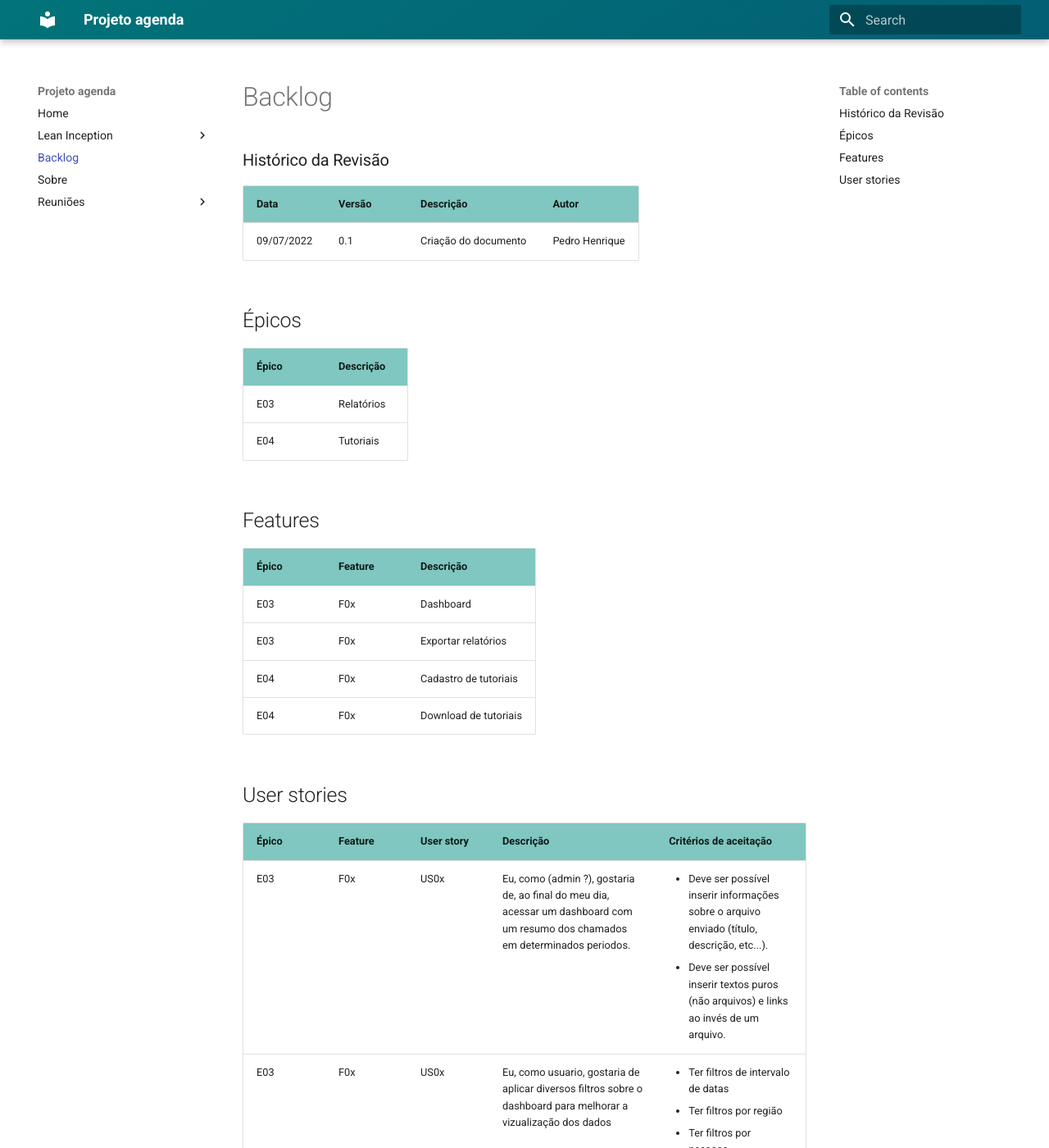
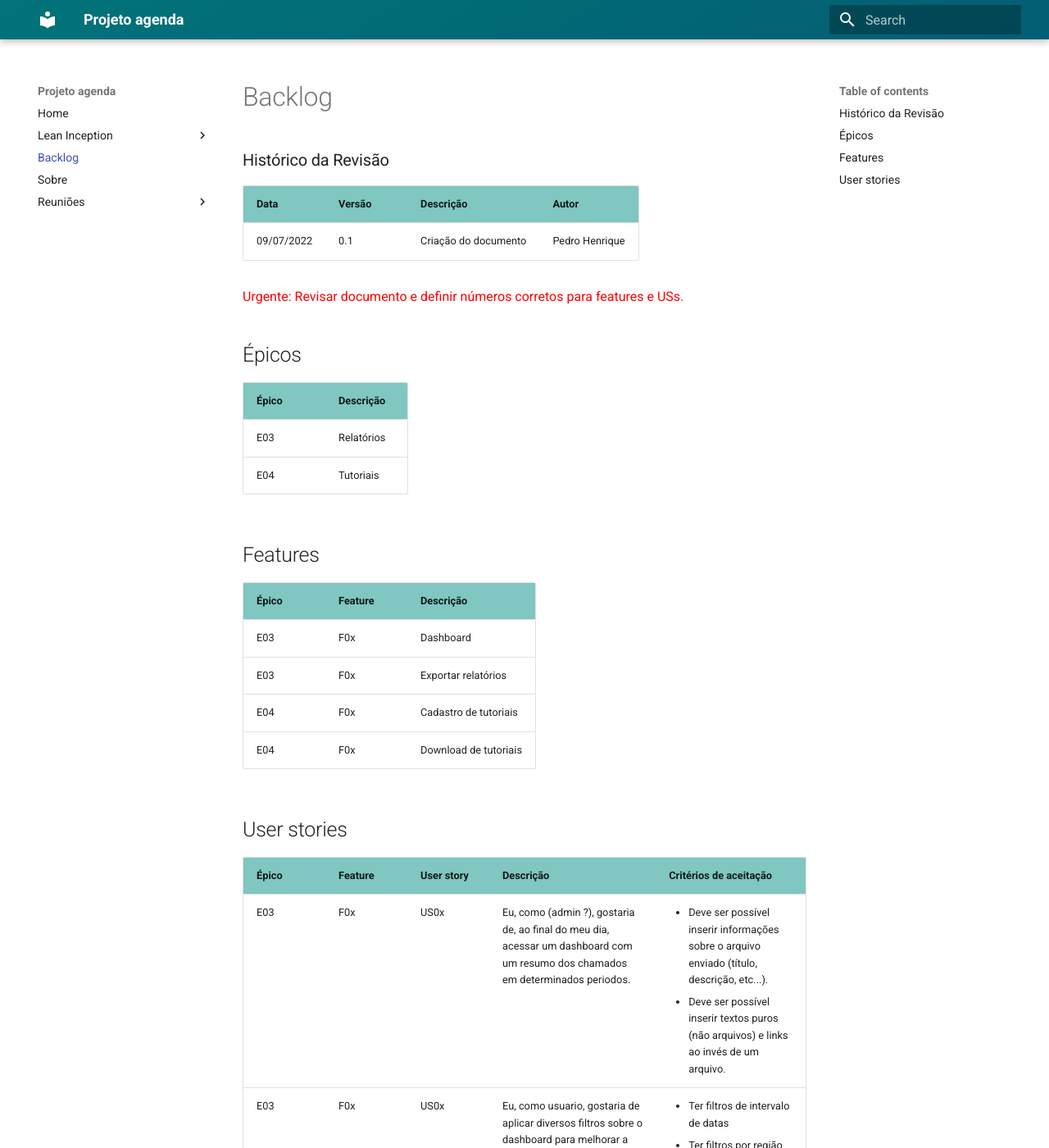
Before and after one commit to fga-eps-mds/2022-1-schedula-doc, an MkDocs documentation site: the page built from docs/Backlog.md, in a window 1280 px wide and 1400 px high. Shown: the whole window at 82% size. Built offline with MkDocs 1.6.1 and Material for MkDocs 9.7.7, drawn with Linux system fonts in a browser that asks for light colours; some of the changed text lies outside the part shown.

Commit message:
add observation

```diff
--- a/docs/Backlog.md
+++ b/docs/Backlog.md
@@ -5,6 +5,8 @@
 |---|---|---|---|
 | 09/07/2022| 0.1 |Criação do documento | Pedro Henrique |
 
+
+<span class="danger-color">Urgente: Revisar documento e definir números corretos para features e USs.</span>
 
 ## Épicos
 
@@ -24,7 +26,7 @@
 
 ## User stories
 
-|Épico|Feature| User story | Descrição | Critérios de aceitação |
+| Épico | Feature | User story | Descrição | Critérios de aceitação |
 |--|--|--|--|--|
 |E03|F0x|US0x| Eu, como (admin ?), gostaria de, ao final do meu dia, acessar um dashboard com um resumo dos chamados em determinados periodos.|<ul><li> Deve ser possível inserir informações sobre o arquivo enviado (título, descrição, etc...).</li> <li>Deve ser possível inserir textos puros (não arquivos) e links ao invés de um arquivo.</li></ul>|
 |E03|F0x|US0x| Eu, como usuario, gostaria de aplicar diversos filtros sobre o dashboard para melhorar a vizualização dos dados|<ul><li> Ter filtros de intervalo de datas</li><li> Ter filtros por região</li><li> Ter filtros por pessoas</li></ul>|
--- /dev/null
+++ b/docs/styles/custom.css
@@ -0,0 +1,3 @@
+.danger-color{
+  color: red;
+}
--- a/mkdocs.yml
+++ b/mkdocs.yml
@@ -18,3 +18,4 @@ nav:
 extra_css:
   - "styles/header.css"
   - "styles/table.css"
+  - "styles/custom.css"
```
Also changed, not shown: other parts of docs/Backlog.md (+2 -0 lines).
